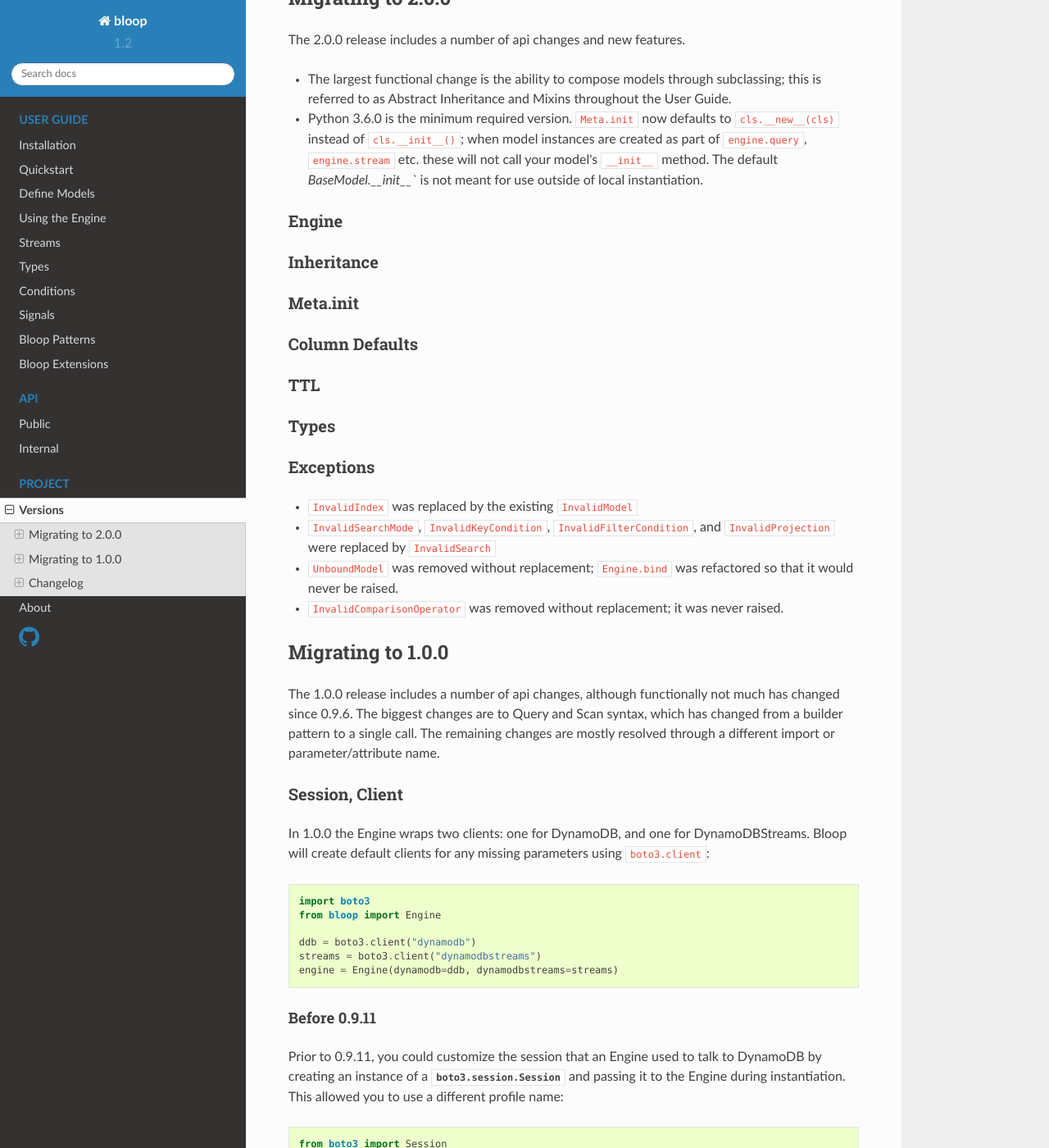
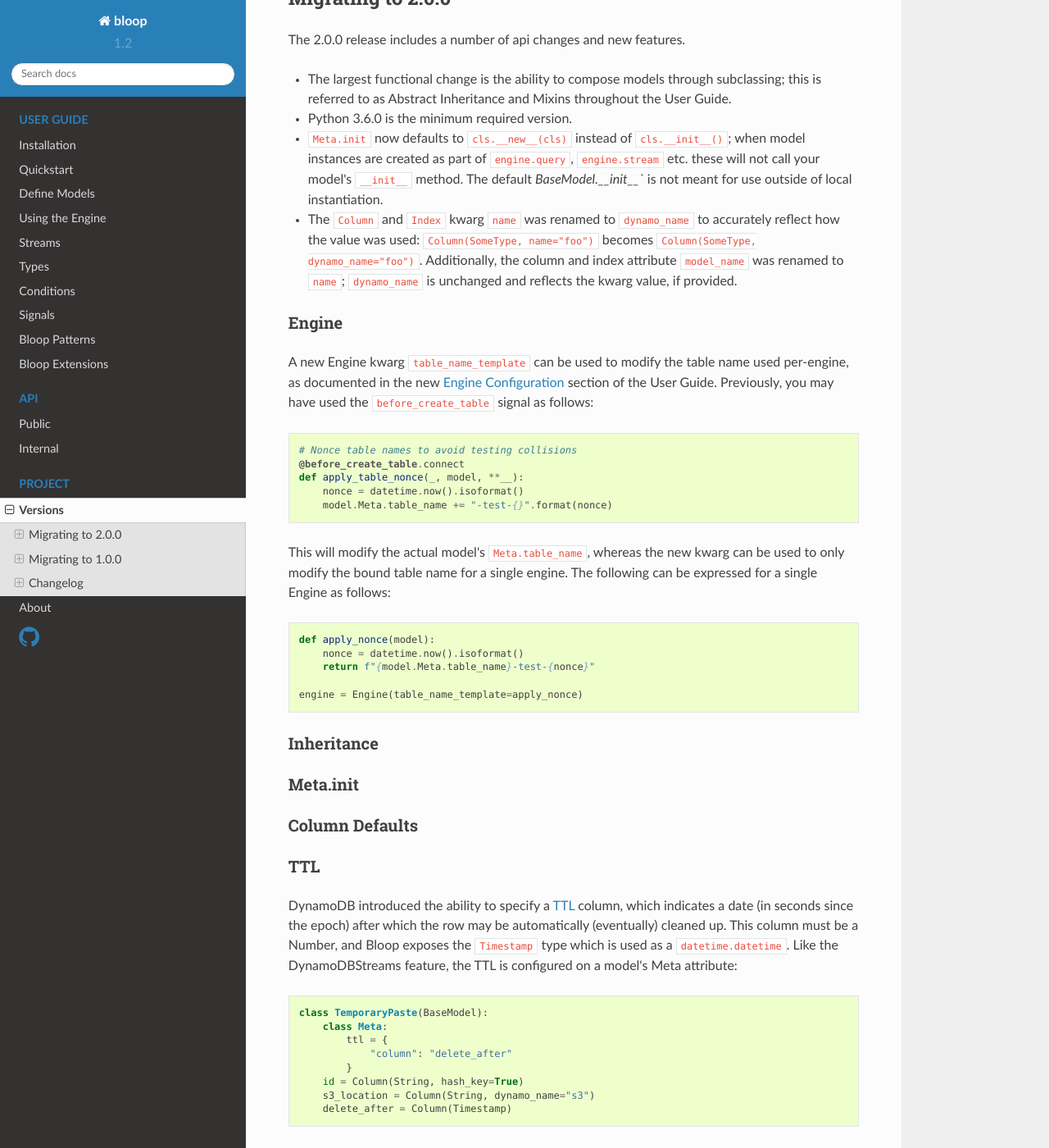
Before and after one commit to numberoverzero/bloop, a Sphinx documentation site: the page built from docs/meta/changelog.rst, in a window 1280 px wide and 1400 px high, scrolled down 299 px. Shown: the whole window at 82% size. Built offline with Sphinx 7.4.7 and the Read the Docs theme 2.0.0, drawn with Linux system fonts in a browser that asks for light colours; some of the changed text lies outside the part shown.

Commit message:
2.0.0 Migration Guide for TTL, Types.  User Guide: Engine configuration

```diff
--- a/docs/meta/changelog.rst
+++ b/docs/meta/changelog.rst
@@ -17,15 +17,43 @@
 
 * The largest functional change is the ability to compose models through subclassing; this is
   referred to as Abstract Inheritance and Mixins throughout the User Guide.
-* Python 3.6.0 is the minimum required version. ``Meta.init`` now defaults to ``cls.__new__(cls)`` instead of
-  ``cls.__init__()``; when model instances are created as part of ``engine.query``, ``engine.stream`` etc. these will
-  not call your model's ``__init__`` method.  The default `BaseModel.__init__`` is not meant for use outside of local
-  instantiation.
+* Python 3.6.0 is the minimum required version.
+* ``Meta.init`` now defaults to ``cls.__new__(cls)`` instead of ``cls.__init__()``; when model instances are created
+  as part of ``engine.query``, ``engine.stream`` etc. these will not call your model's ``__init__`` method.  The
+  default `BaseModel.__init__`` is not meant for use outside of local instantiation.
+* The ``Column`` and ``Index`` kwarg ``name`` was renamed to ``dynamo_name`` to accurately reflect how the value was
+  used: ``Column(SomeType, name="foo")`` becomes ``Column(SomeType, dynamo_name="foo")``.
+  Additionally, the column and index attribute ``model_name`` was renamed to ``name``; ``dynamo_name`` is unchanged
+  and reflects the kwarg value, if provided.
 
 
 --------
  Engine
 --------
+
+A new Engine kwarg ``table_name_template`` can be used to modify the table name used per-engine, as documented in
+the new :ref:`Engine Configuration <user-engine-config>` section of the User Guide.  Previously, you may have used
+the ``before_create_table`` signal as follows:
+
+.. code-block:: python
+
+    # Nonce table names to avoid testing collisions
+    @before_create_table.connect
+    def apply_table_nonce(_, model, **__):
+        nonce = datetime.now().isoformat()
+        model.Meta.table_name += "-test-{}".format(nonce)
+
+This will modify the actual model's ``Meta.table_name``, whereas the new kwarg can be used to only modify the bound
+table name for a single engine.  The following can be expressed for a single Engine as follows:
+
+
+.. code-block:: python
+
+    def apply_nonce(model):
+        nonce = datetime.now().isoformat()
+        return f"{model.Meta.table_name}-test-{nonce}"
+
+    engine = Engine(table_name_template=apply_nonce)
 
 -------------
  Inheritance
@@ -44,9 +72,43 @@
  TTL
 -----
 
+DynamoDB introduced the ability to specify a `TTL`_ column, which indicates a date (in seconds since the epoch) after
+which the row may be automatically (eventually) cleaned up.  This column must be a Number, and Bloop exposes the
+``Timestamp`` type which is used as a ``datetime.datetime``.  Like the DynamoDBStreams feature, the TTL is configured
+on a model's Meta attribute:
+
+.. code-block:: python
+
+    class TemporaryPaste(BaseModel):
+        class Meta:
+            ttl = {
+                "column": "delete_after"
+            }
+        id = Column(String, hash_key=True)
+        s3_location = Column(String, dynamo_name="s3")
+        delete_after = Column(Timestamp)
+
+Remember that it can take up to 24 hours for the row to be deleted; you should guard your reads using the current time
+against the cleanup time, or a filter with your queries:
+
+.. code-block:: python
+
+    # made up index
+    query = engine.Query(
+        TemporaryPaste.by_email,
+        key=TemporaryPaste.email=="me@gmail.com",
+        filter=TemporaryPaste.delete_after <= datetime.datetime.now())
+    print(query.first())
+
+.. _TTL: https://aws.amazon.com/about-aws/whats-new/2017/02/amazon-dynamodb-now-supports-automatic-item-expiration-with-time-to-live-ttl/
+
 -------
  Types
 -------
+
+A new type ``Timestamp`` was added for use with the new TTL feature (see above).  This is a ``datetime.datetime`` in
+Python just like the ``DateTime`` type, but is stored as an integer (whole seconds since epoch) instead of an ISO 8601
+string.  As with ``DateTime``, drop-in replacements are available for ``arrow``, ``delorean``, and ``pendulum``.
 
 ------------
  Exceptions
```
Also changed, not shown: docs/user/engine.rst (+33 -0 lines).
